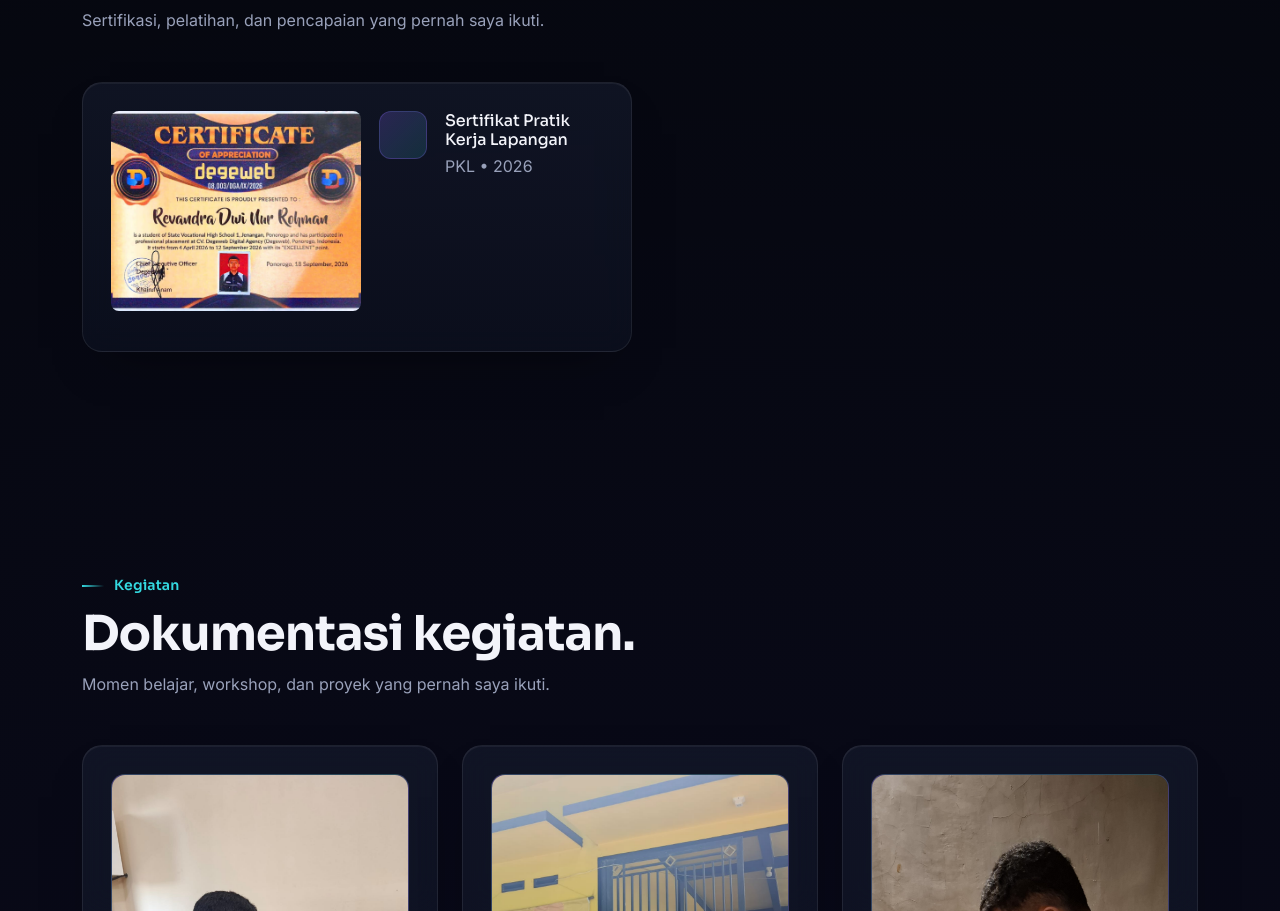
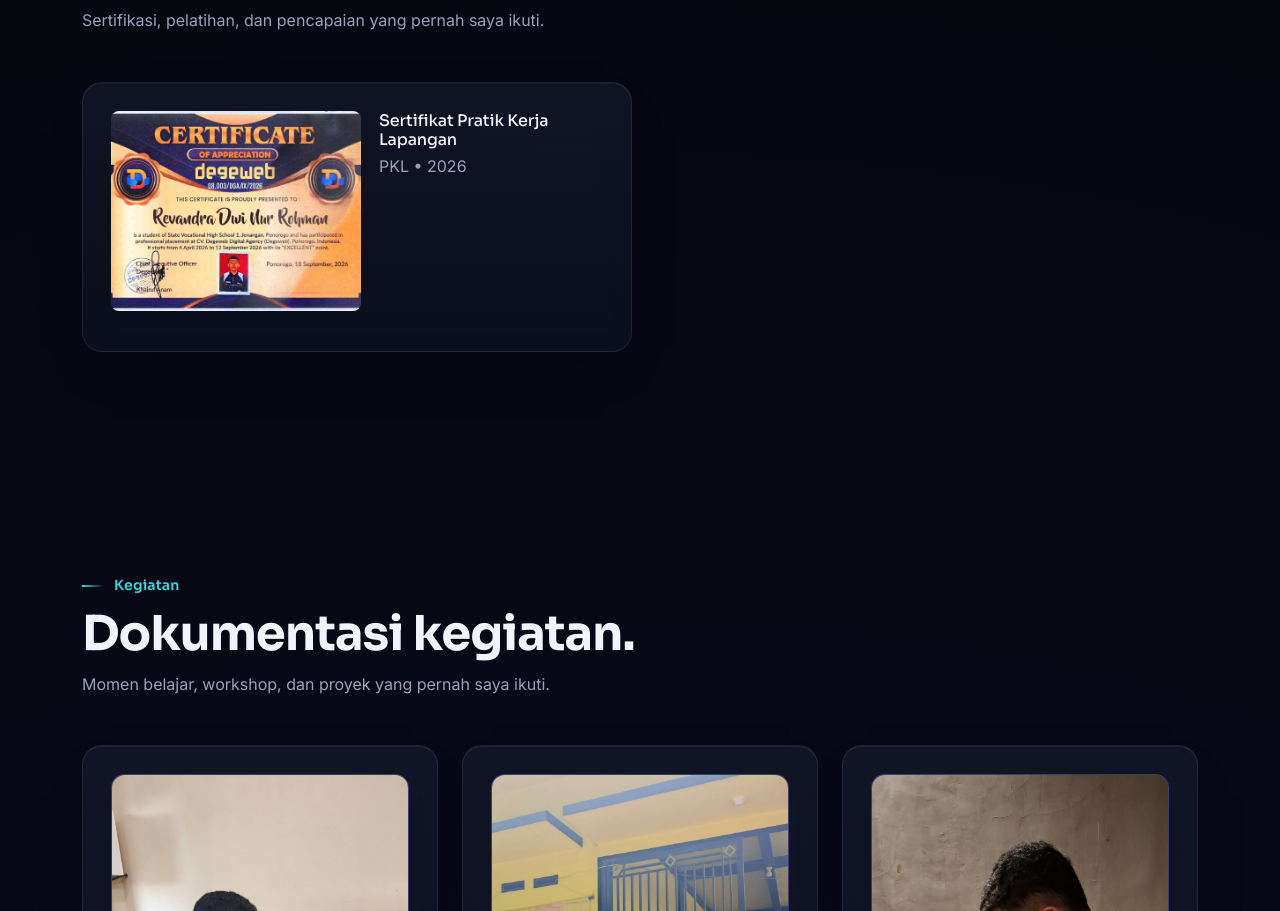
Before and after one commit to revandradwi113-lab/potosaya, a React (Vite) app: page / in a window 1280 px wide. Shown: the part 4619-5530 px from the top of the page. Built offline with nearby package versions, Linux system fonts and the light colour scheme.

Commit message:
tambah gambar sertifika hapus iconn

```diff
--- a/src/components/Certificates.jsx
+++ b/src/components/Certificates.jsx
@@ -23,9 +23,6 @@ export default function Certificates() {
                     className="cert-thumbnail"
                   />
                 )}
-                <div className="cert-icon">
-                  <i className={`bi ${c.icon}`}></i>
-                </div>
                 <div>
                   <h4 className="h6 mb-1">{c.title}</h4>
                   <p className="text-muted-custom mb-0">
```
